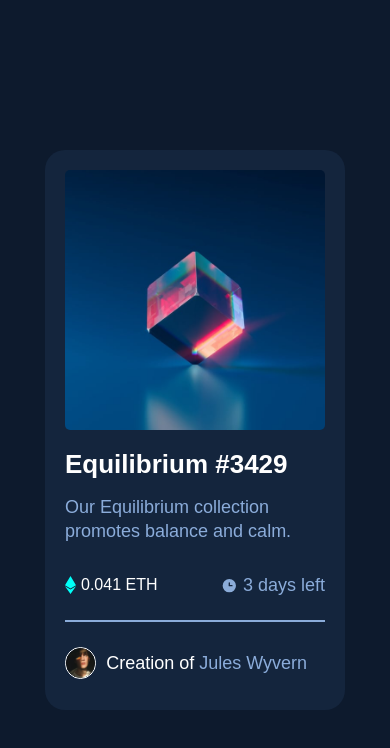
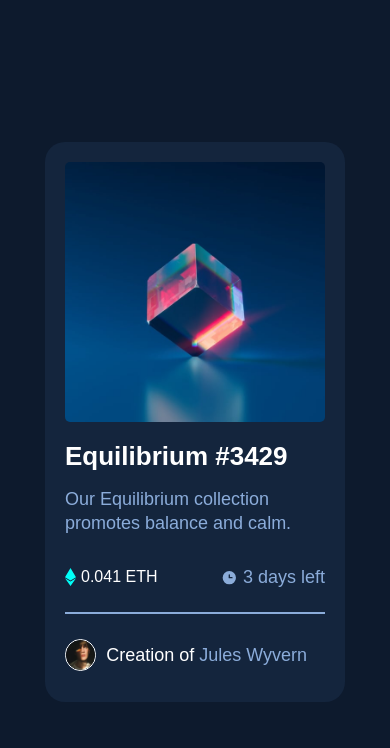
Before and after one commit to anjankarmakar10/NFT-Card, a plain HTML site: page index.html in a window 390 px wide. Drawn offline with Linux system fonts and the light colour scheme.

Commit message:
Center the nft card

```diff
--- a/styles.css
+++ b/styles.css
@@ -5,6 +5,7 @@
 }
 body {
   margin: 0;
+  height: 100vh;
   background-color: #0d1a2d;
   display: flex;
   justify-content: center;
@@ -19,7 +20,6 @@ p {
 }
 
 .nft-card {
-  margin-top: 20%;
   padding: 20px;
   max-width: 300px;
   background-color: hsl(216, 50%, 16%);
@@ -80,13 +80,3 @@ hr {
   color: hsl(215, 51%, 70%);
   border: 0.1px solid;
 }
-
-@media (max-width: 550px) {
-  .nft-card {
-    margin-top: 50%;
-    padding: 20px;
-    max-width: 300px;
-    background-color: hsl(216, 50%, 16%);
-    border-radius: 20px;
-  }
-}
```
